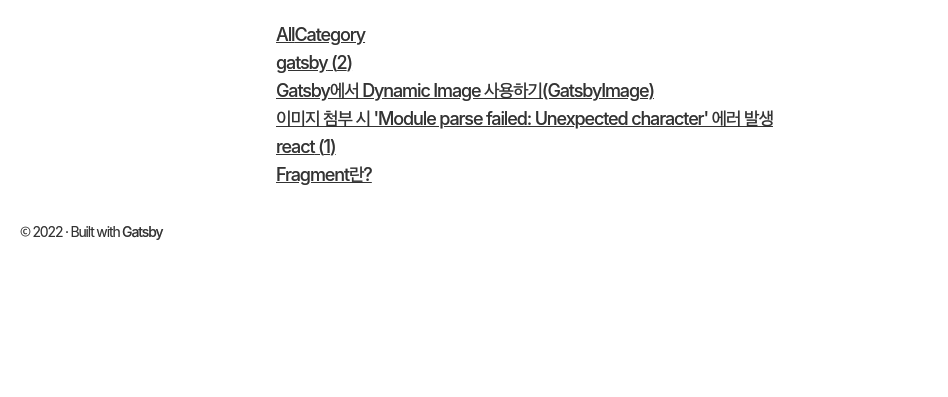
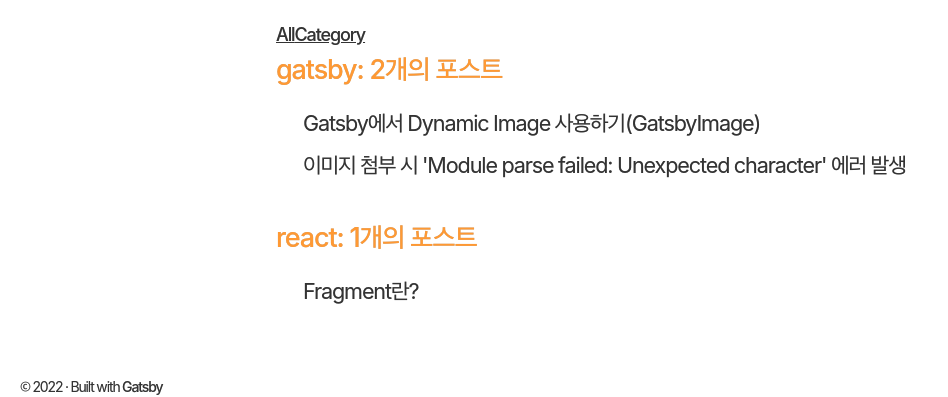
Before and after one commit to pnchdrnklove/pnchdrnklove.github.io, a Gatsby site: page /category in a window 1280 px wide. Shown: the part 416-813 px from the top of the page, without its empty margins (0-948 px from the left). Built offline with nearby package versions, Linux system fonts and the light colour scheme; Gatsby itself is replaced by a stand-in of ours.

Commit message:
category 수정(본문 주석 참조)

```diff
--- a/src/css/category.css
+++ b/src/css/category.css
@@ -1,3 +1,20 @@
+.category-list {
+    margin-bottom: 2rem;
+}
+.category-list-title {
+    display: block;
+    margin-bottom: 1rem;
+    font-size: 1.5rem;
+    text-decoration: none;
+    color: var(--color-primary);
+}
 .category-list-post-title {
-    /* display: inline-block; */
+    display: block;
+    margin: 0 0 0.5rem 1.5rem;
+    font-weight: 400;
+    font-size: 1.2rem;
+    text-decoration: none;
 }
+.category-list-post-title:last-child {
+    margin-bottom: 0.5rem;
+}
--- a/src/pages/category.js
+++ b/src/pages/category.js
@@ -1,4 +1,4 @@
-import React from "react"
+import React, {useState} from "react"
 
 // Components
 import { Link, graphql } from "gatsby"
@@ -13,25 +13,31 @@ const CategoryPage = ({
     allMarkdownRemark: { group },
   },
 }) => {
+  // Search 컴포넌트 추가 예정
+  // index.js에 구현되어 있는 search 확인 후 컴포넌트(또는 함수)로 모듈화할 것
+  const [useSearch, setUseSearch] = useState(true);
   return <Layout contents={
   <main>
     <About />
+    {/* All <-> Category 토글 버튼 */}
     <div className="toggle-box">
         <Link to="/">All</Link>
         <Link to="/category" className="current-view">Category</Link>
     </div>
+    {/* Category */}
     <div className="category-wrapper">
+      {/* Category별 리스트 생성 */}
       {group.map(category => (
-        <div key={category.fieldValue}>
-          <Link to={`/category/${(category.fieldValue)}/`}>
-            {category.fieldValue} ({category.totalCount})
+        <div key={category.fieldValue} id={category.fieldValue} className="category-list">
+          {/* Category별 리스트의 타이틀 생성 */}
+          <Link to={`/category/#${(category.fieldValue)}/`} className="category-list-title">
+            {category.fieldValue}: {category.totalCount}개의 포스트
           </Link>
+          {/* Category별 리스트 내 아이템 생성 */}
           <div>
             {category.edges.map(edges => (
-              <Link to={`${edges.node.frontmatter.path}`} key={edges.node.frontmatter.path}>
-                <span className="category-list-post-title">
-                  {edges.node.frontmatter.title}<br />
-                </span>
+              <Link to={`${edges.node.frontmatter.path}`} key={edges.node.frontmatter.path} className="category-list-post-title">
+                <span>{edges.node.frontmatter.title}</span>
               </Link>
             ))}
           </div>
```
